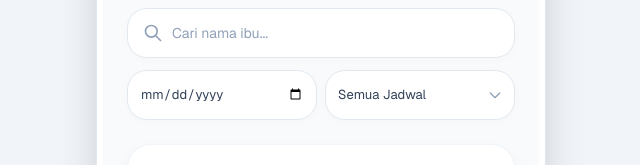
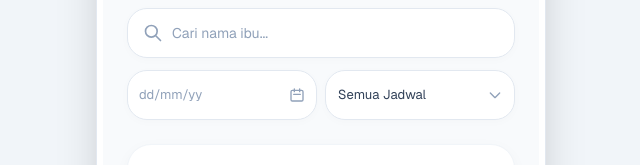
Before and after one commit to TPLM-Posyandu-Banjarsari-Garut/Posyandu_Web_Client, a Next.js app: page /bidan/jadwal-konsultasi in a window 1280 px wide. Shown: the part 126-291 px from the top of the page, without its empty margins (319-959 px from the left). Built offline with nearby package versions, Linux system fonts and the light colour scheme.

Commit message:
feat : fix filter date on safari browser #3

```diff
--- a/app/bidan/(pages)/(education)/edukasi/page.tsx
+++ b/app/bidan/(pages)/(education)/edukasi/page.tsx
@@ -1,6 +1,7 @@
 'use client';
 
 import BottombarBidan from '@/components/ui/bottombar/bidan/BottombarBidan';
+import DateFilterInput from '@/components/ui/DateFilterInput';
 import Link from 'next/link';
 
 export default function EdukasiPage() {
@@ -39,9 +40,9 @@ export default function EdukasiPage() {
                                 placeholder="Cari judul edukasi..."
                             />
                         </div>
-                        <div className="flex gap-2">
-                            <div className="relative flex-1">
-                                <select className="w-full px-3 py-3.5 bg-white border border-slate-200 rounded-[1.25rem] text-[13px] text-slate-700 focus:outline-none focus:ring-2 focus:ring-blue-500/20 focus:border-blue-500 shadow-[0_2px_10px_rgb(0,0,0,0.02)] appearance-none">
+                        <div className="flex gap-2 min-w-0">
+                            <div className="relative min-w-0 flex-1 basis-0">
+                                <select className="w-full min-w-0 max-w-full px-3 py-3.5 bg-white border border-slate-200 rounded-[1.25rem] text-[13px] text-slate-700 focus:outline-none focus:ring-2 focus:ring-blue-500/20 focus:border-blue-500 shadow-[0_2px_10px_rgb(0,0,0,0.02)] appearance-none">
                                     <option value="">Semua Kategori</option>
                                     <option value="Kesehatan Ibu">Kesehatan Ibu</option>
                                     <option value="Kesehatan Bayi">Kesehatan Bayi</option>
@@ -51,12 +52,7 @@ export default function EdukasiPage() {
                                     <svg className="w-4 h-4 text-slate-400" fill="none" stroke="currentColor" viewBox="0 0 24 24"><path strokeLinecap="round" strokeLinejoin="round" strokeWidth="2" d="M19 9l-7 7-7-7" /></svg>
                                 </div>
                             </div>
-                            <div className="relative flex-1">
-                                <input
-                                    type="date"
-                                    className="w-full px-3 py-3.5 bg-white border border-slate-200 rounded-[1.25rem] text-[13px] text-slate-700 focus:outline-none focus:ring-2 focus:ring-blue-500/20 focus:border-blue-500 shadow-[0_2px_10px_rgb(0,0,0,0.02)]"
-                                />
-                            </div>
+                            <DateFilterInput />
                         </div>
                     </div>
 
--- a/app/bidan/(pages)/(konsultasi)/jadwal-konsultasi/page.tsx
+++ b/app/bidan/(pages)/(konsultasi)/jadwal-konsultasi/page.tsx
@@ -1,6 +1,7 @@
 'use client';
 
 import BottombarBidan from '@/components/ui/bottombar/bidan/BottombarBidan';
+import DateFilterInput from '@/components/ui/DateFilterInput';
 import Link from 'next/link';
 
 export default function JadwalKonsultasiPage() {
@@ -39,15 +40,10 @@ export default function JadwalKonsultasiPage() {
                                 placeholder="Cari nama ibu..."
                             />
                         </div>
-                        <div className="flex gap-2">
-                            <div className="relative flex-1">
-                                <input
-                                    type="date"
-                                    className="w-full px-3 py-3.5 bg-white border border-slate-200 rounded-[1.25rem] text-[13px] text-slate-700 focus:outline-none focus:ring-2 focus:ring-blue-500/20 focus:border-blue-500 shadow-[0_2px_10px_rgb(0,0,0,0.02)]"
-                                />
-                            </div>
-                            <div className="relative flex-1">
-                                <select className="w-full px-3 py-3.5 bg-white border border-slate-200 rounded-[1.25rem] text-[13px] text-slate-700 focus:outline-none focus:ring-2 focus:ring-blue-500/20 focus:border-blue-500 shadow-[0_2px_10px_rgb(0,0,0,0.02)] appearance-none">
+                        <div className="flex gap-2 min-w-0">
+                            <DateFilterInput />
+                            <div className="relative min-w-0 flex-1 basis-0">
+                                <select className="w-full min-w-0 max-w-full px-3 py-3.5 bg-white border border-slate-200 rounded-[1.25rem] text-[13px] text-slate-700 focus:outline-none focus:ring-2 focus:ring-blue-500/20 focus:border-blue-500 shadow-[0_2px_10px_rgb(0,0,0,0.02)] appearance-none">
                                     <option value="">Semua Jadwal</option>
                                     <option value="Ditolak">Ditolak</option>
                                 </select>
--- /dev/null
+++ b/components/ui/DateFilterInput.tsx
@@ -0,0 +1,39 @@
+'use client';
+
+import { useState } from 'react';
+
+const controlClassName =
+    'w-full min-w-0 max-w-full px-3 py-3.5 bg-white border border-slate-200 rounded-[1.25rem] text-[13px] focus:outline-none focus:ring-2 focus:ring-blue-500/20 focus:border-blue-500 shadow-[0_2px_10px_rgb(0,0,0,0.02)] [color-scheme:light]';
+
+type DateFilterInputProps = {
+    className?: string;
+};
+
+export default function DateFilterInput({ className = '' }: DateFilterInputProps) {
+    const [value, setValue] = useState('');
+
+    return (
+        <div className={`relative min-w-0 flex-1 basis-0 ${className}`}>
+            <input
+                type="date"
+                value={value}
+                onChange={(e) => setValue(e.target.value)}
+                className={`${controlClassName} pr-9 ${value ? 'text-slate-700' : 'text-transparent [&::-webkit-datetime-edit]:opacity-0'} [&::-webkit-calendar-picker-indicator]:absolute [&::-webkit-calendar-picker-indicator]:inset-0 [&::-webkit-calendar-picker-indicator]:h-full [&::-webkit-calendar-picker-indicator]:w-full [&::-webkit-calendar-picker-indicator]:cursor-pointer [&::-webkit-calendar-picker-indicator]:opacity-0`}
+                aria-label="Filter tanggal"
+            />
+            {!value && (
+                <span
+                    className="absolute inset-y-0 left-3 right-9 flex items-center pointer-events-none text-[13px] text-slate-400 truncate"
+                    aria-hidden
+                >
+                    dd/mm/yy
+                </span>
+            )}
+            <div className="absolute inset-y-0 right-0 flex items-center pr-3 pointer-events-none">
+                <svg className="w-4 h-4 text-slate-400 shrink-0" fill="none" stroke="currentColor" viewBox="0 0 24 24">
+                    <path strokeLinecap="round" strokeLinejoin="round" strokeWidth="2" d="M8 7V3m8 4V3m-9 8h10M5 21h14a2 2 0 002-2V7a2 2 0 00-2-2H5a2 2 0 00-2 2v12a2 2 0 002 2z" />
+                </svg>
+            </div>
+        </div>
+    );
+}
```
